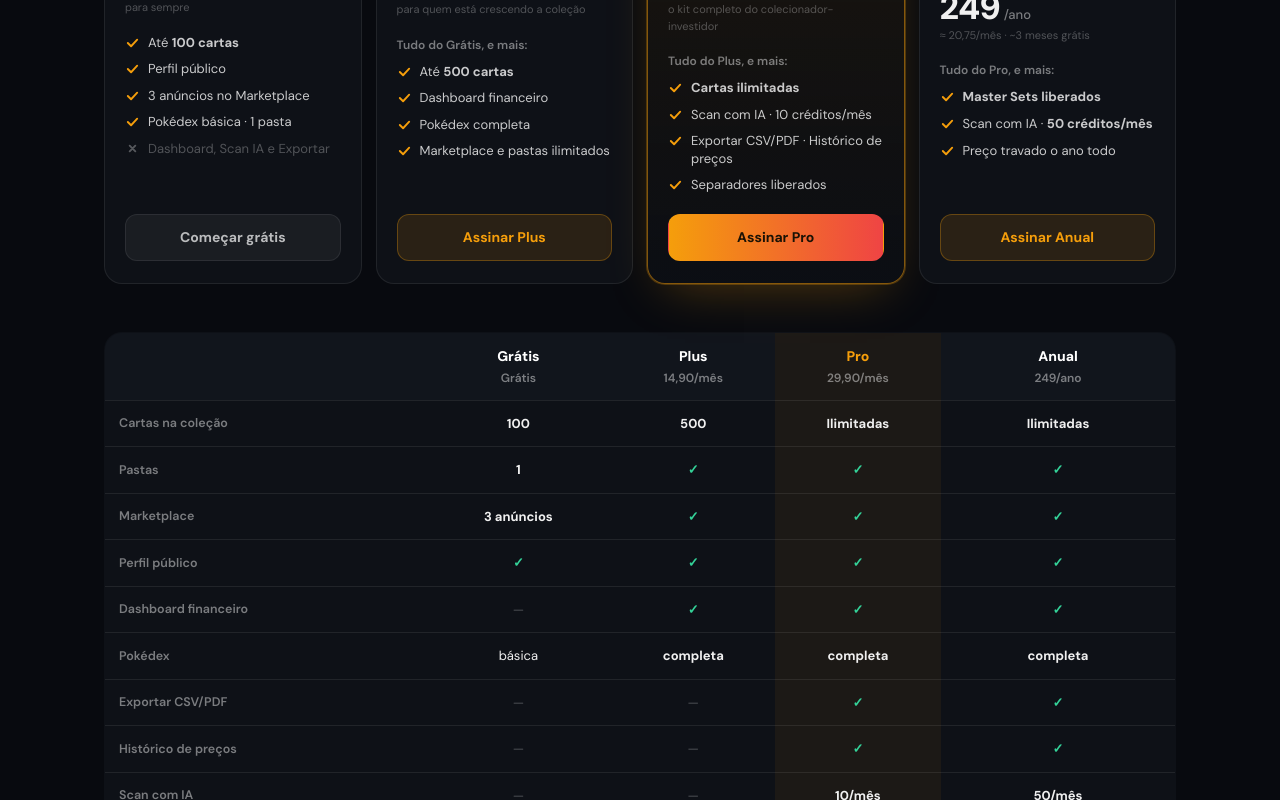
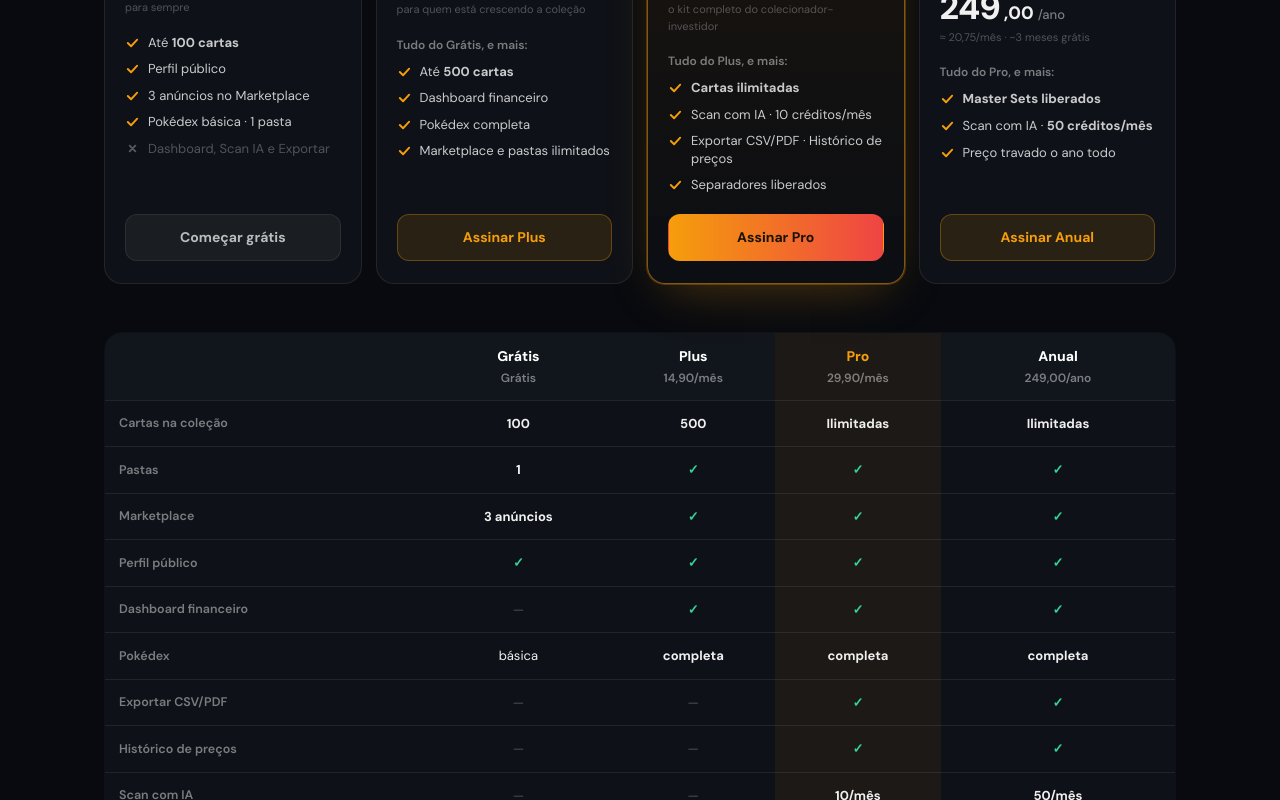
Before and after one commit to brazildigital1403/tcg-invest, a Next.js app: page / in a window 1280 px wide. Shown: the part 4282-5082 px from the top of the page. Built offline with nearby package versions, Linux system fonts and the light colour scheme; no server answers.

Commit message:
feat(pricing): drop R from credits/separador, normalize anual to 249,00

```diff
--- a/src/components/ui/PlanosBlocos.tsx
+++ b/src/components/ui/PlanosBlocos.tsx
@@ -77,7 +77,7 @@ const TIERS: Tier[] = [
   },
   {
     key: 'pro_anual', nome: 'Pro Anual', save: 'Economize 30%',
-    num: '249', per: '/ano', note: '≈ 20,75/mês · ~3 meses grátis',
+    num: '249', cents: ',00', per: '/ano', note: '≈ 20,75/mês · ~3 meses grátis',
     feats: [
       { t: 'Tudo do Pro, e mais:', pre: true },
       { t: <><b>Master Sets liberados</b></>, ok: true },
@@ -170,7 +170,7 @@ const COLS: { key: PlanoTier; nome: string; preco: string; btn: 'ghost' | 'soft'
   { key: 'free', nome: 'Grátis', preco: 'Grátis', btn: 'ghost', cta: 'Começar' },
   { key: 'plus', nome: 'Plus', preco: '14,90/mês', btn: 'soft', cta: 'Plus' },
   { key: 'pro', nome: 'Pro', preco: '29,90/mês', btn: 'fill', cta: 'Pro' },
-  { key: 'pro_anual', nome: 'Anual', preco: '249/ano', btn: 'soft', cta: 'Anual' },
+  { key: 'pro_anual', nome: 'Anual', preco: '249,00/ano', btn: 'soft', cta: 'Anual' },
 ]
 
 export function TabelaPlanos({ onSelectPlan, ctaHref }: Props) {
```
